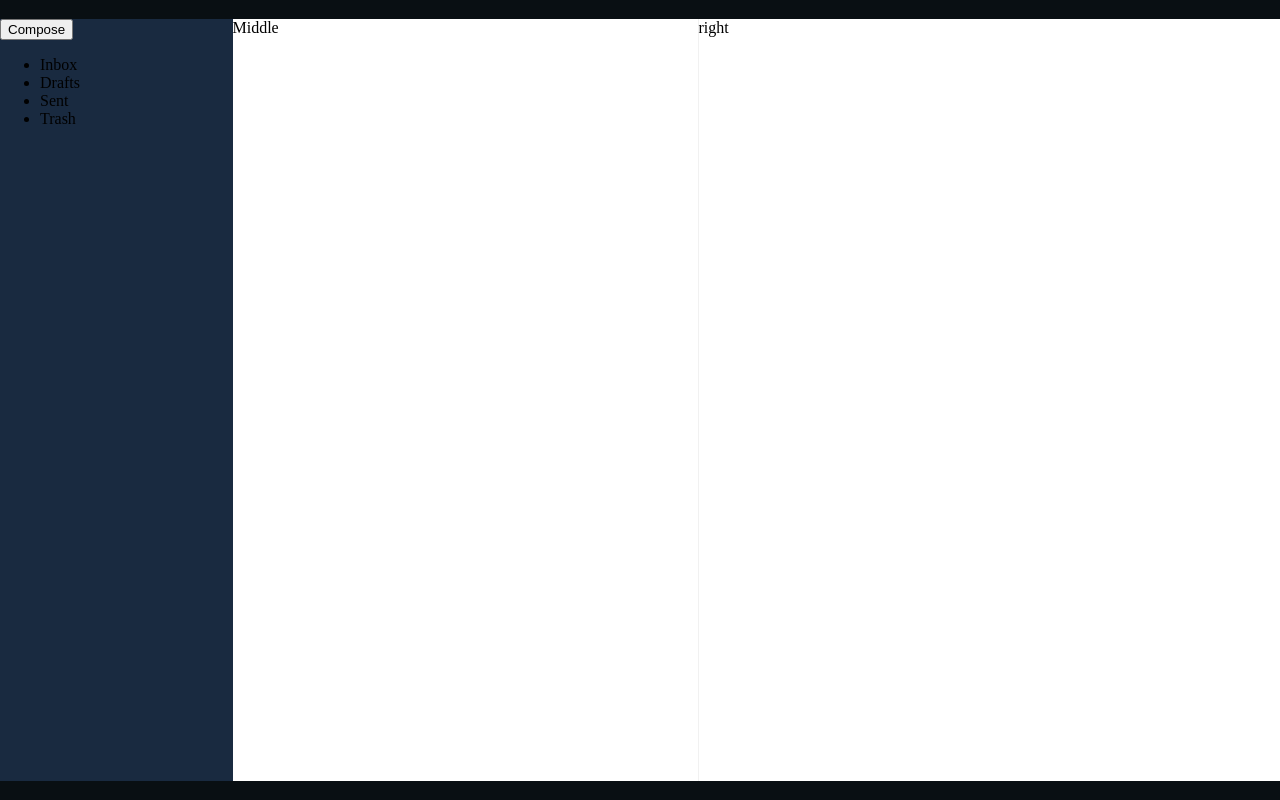
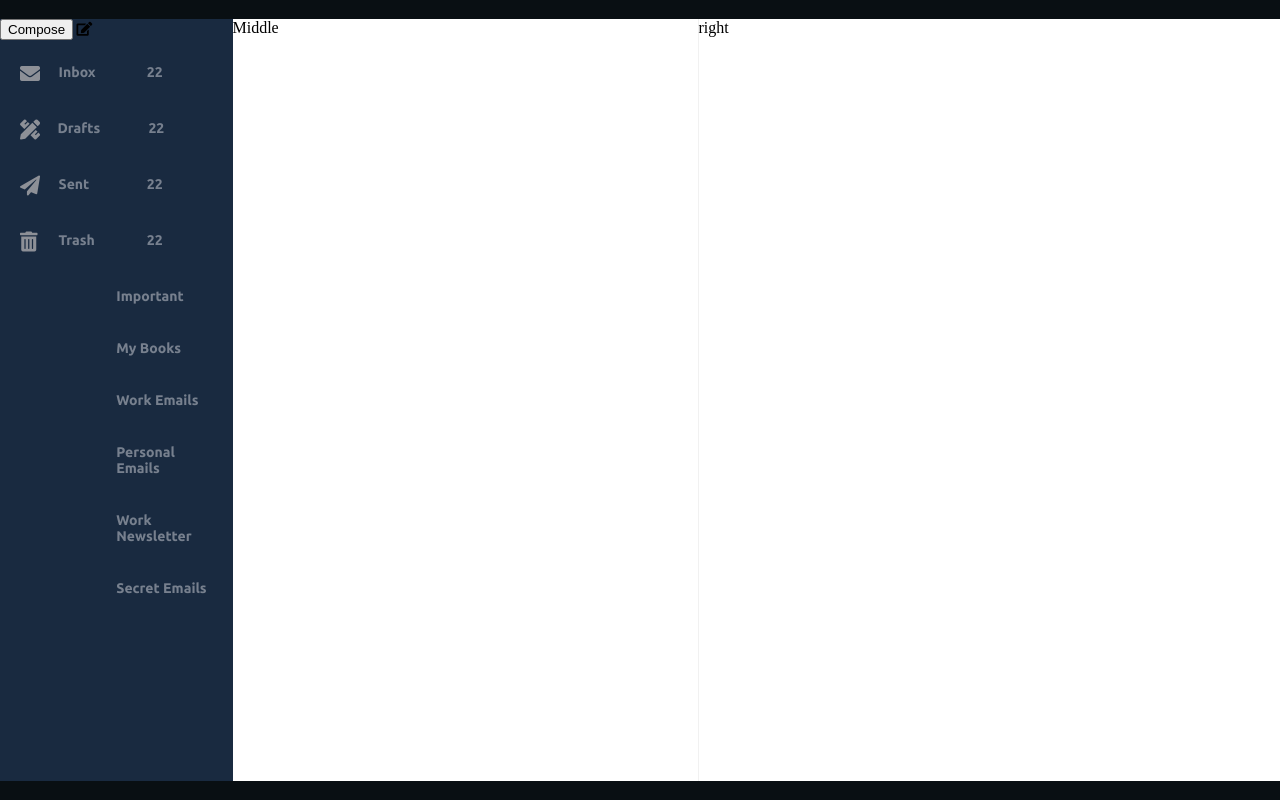
Before and after one commit to BuntyBru/emailClient, a website: page index.html in a window 1280 px wide. Drawn offline with Linux system fonts and the light colour scheme.

Commit message:
changes for the sidebar

```diff
--- a/index.html
+++ b/index.html
@@ -2,6 +2,8 @@
 
 <head>
     <link rel='stylesheet' href='./src/css/styles.css'>
+    <link href="https://fonts.googleapis.com/css2?family=Ubuntu:wght@400;700&display=swap" rel="stylesheet">
+
 
 </head>
 
@@ -12,19 +14,80 @@
 
             <button>Compose</button>
 
+            <i class="fas fa-edit"></i>
+
             <ul>
-                <li>Inbox</li>
+                <li>
+                    <i class="fas fa-envelope"></i>
+                    <p>Inbox</p>
+                    <p class="entry">22</p>
 
-                <li> Drafts</li>
+                </li>
 
-                <li> Sent</li>
+                <li>
+                    <i class="fas fa-pencil-ruler"></i>
+                    <p>Drafts</p>
 
-                <li> Trash</li>
+                    <p class="entry">22</p>
+
+                </li>
+
+                <li> <i class="fas fa-paper-plane"></i>
+                    <p>Sent</p>
+
+                    <p class="entry">22</p>
+                </li>
+
+                <li> <i class="fas fa-trash-alt"></i>
+                    <p>Trash</p>
+
+                    <p class="entry">22</p>
+                </li>
             </ul>
 
             <ul>
 
+                <li>
+                    <p class="pallete"></p>
+                    <p>Important</p>
+
+                </li>
+
+                <li>
+                    <p class="pallete"></p>
+                    <p>My Books</p>
+                </li>
+                <li>
+                    <p class="pallete"></p>
+                    <p>Work Emails</p>
+                </li>
+                <li>
+                    <p class="pallete"></p>
+                    <p>
+                        Personal Emails
+                    </p>
+
+                </li>
+
+                <li>
+                    <p class="pallete"></p>
+                    <P>
+                        Work Newsletter
+                    </P>
+
+                </li>
+
+                <li>
+                    <p class="pallete"></p>
+                    <p>
+                        Secret Emails
+                    </p>
+
+                </li>
+
             </ul>
+
+
 
         </div>
 
--- a/package.json
+++ b/package.json
@@ -7,5 +7,8 @@
     "test": "echo \"Error: no test specified\" && exit 1"
   },
   "author": "BuntyBru",
-  "license": "ISC"
+  "license": "ISC",
+  "dependencies": {
+    "@fortawesome/fontawesome-free": "^5.15.1"
+  }
 }
--- a/src/css/styles.css
+++ b/src/css/styles.css
@@ -1,3 +1,5 @@
+@import "../../node_modules/@fortawesome/fontawesome-free/css/all.css";
+
 body {
   background: #090f13;
   margin: 0px;
@@ -23,6 +25,9 @@ body {
 #side {
   flex: 1;
   background: #192a40;
+  font-family: "Ubuntu", sans-serif;
+  font-weight: 700;
+  font-size: 14px;
 }
 
 #mid {
@@ -35,3 +40,31 @@ body {
   flex: 3;
   background: #ffffff;
 }
+
+#side ul {
+  list-style-type: none;
+  padding: 0;
+}
+
+ul li {
+  display: flex;
+  margin-bottom: 1rem;
+  padding: 10px 20px;
+}
+
+li i {
+  color: #8d9097;
+  font-size: 20px;
+  flex: 1;
+}
+li p {
+  margin-top: 0px;
+  margin-bottom: 0px;
+  color: #77808e;
+  flex: 1;
+}
+
+li .entry {
+  flex: 3;
+  text-align: center;
+}
```
Also changed, not shown: 2 other files.
